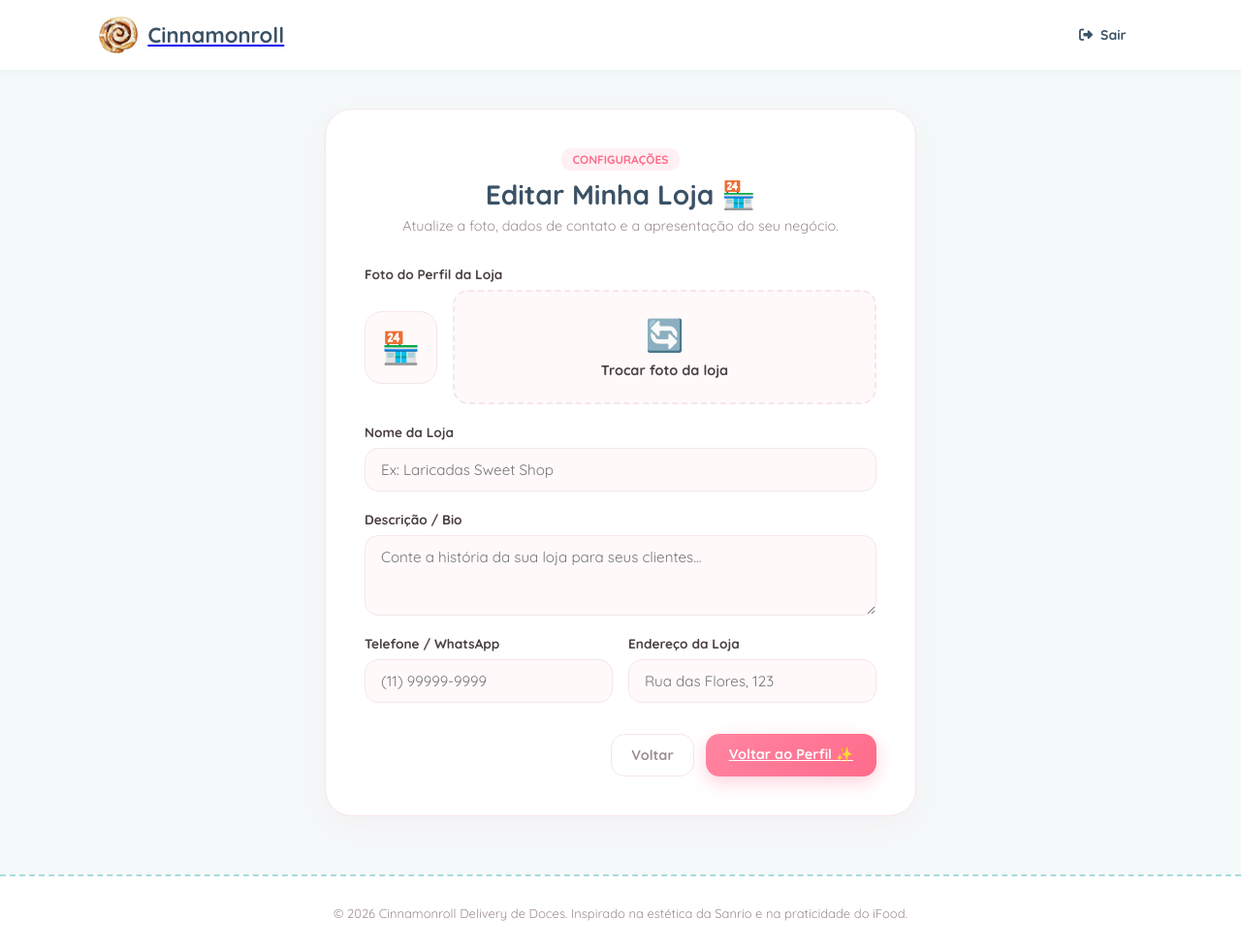
After one commit to laura1050santos/Cinnamonroll, a Django app: page /vendedor/loja/editar/ in a window 1280 px wide. The commit adds this page. Shown: the whole page at 97% size. Run offline with Django 5.2, Linux system fonts and the light colour scheme; a user stored in the database is signed in; data comes from the database, SQL or seed files in the repository; both versions use the stored data as it was after the commit; data that the repository does not hold is empty.

Commit message:
botoes do perfil vendedor funcionando

```diff
--- /dev/null
+++ b/core/templates/core/editarloja.html
@@ -0,0 +1,70 @@
+{% extends 'core/base.html' %}
+{% load static %}
+
+{% block head %}
+<link rel="stylesheet" href="{% static 'loja_forms.css' %}">
+{% endblock %}
+
+{% block content %}
+<div class="form-container">
+
+    <div class="form-card">
+        <div class="form-header">
+            <span class="form-badge">Configurações</span>
+            <h2>Editar Minha Loja 🏪</h2>
+            <p>Atualize a foto, dados de contato e a apresentação do seu negócio.</p>
+        </div>
+
+        <form method="POST" enctype="multipart/form-data" class="form-conteudo">
+            {% csrf_token %}
+
+            <!-- Foto Atual + Troca -->
+            <div class="input-grupo">
+                <label>Foto do Perfil da Loja</label>
+                <div class="preview-foto-loja">
+                    {% if perfil.foto %}
+                        <img src="{{ perfil.foto.url }}" alt="Foto Atual" id="foto-preview">
+                    {% else %}
+                        <div class="foto-placeholder-preview">🏪</div>
+                    {% endif %}
+
+                    <div class="upload-box flex-1">
+                        <input type="file" id="foto" name="foto" accept="image/*">
+                        <div class="upload-conteudo compact">
+                            <span class="upload-icon">🔄</span>
+                            <p>Trocar foto da loja</p>
+                        </div>
+                    </div>
+                </div>
+            </div>
+
+            <div class="input-grupo">
+                <label for="nome_loja">Nome da Loja</label>
+                <input type="text" id="nome_loja" name="nome_loja" value="{{ perfil.nome_loja|default:'' }}" placeholder="Ex: Laricadas Sweet Shop" required>
+            </div>
+
+            <div class="input-grupo">
+                <label for="descricao_loja">Descrição / Bio</label>
+                <textarea id="descricao_loja" name="descricao_loja" rows="3" placeholder="Conte a história da sua loja para seus clientes...">{{ perfil.descricao_loja|default:'' }}</textarea>
+            </div>
+
+            <div class="input-grid-2">
+                <div class="input-grupo">
+                    <label for="telefone">Telefone / WhatsApp</label>
+                    <input type="text" id="telefone" name="telefone" value="{{ perfil.telefone|default:'' }}" placeholder="(11) 99999-9999">
+                </div>
+
+                <div class="input-grupo">
+                    <label for="endereco">Endereço da Loja</label>
+                    <input type="text" id="endereco" name="endereco" value="{{ perfil.endereco|default:'' }}" placeholder="Rua das Flores, 123">
+                </div>
+            </div>
+
+            <div class="form-acoes">
+                <a href="{% url 'perfil_vendedor' %}" class="btn-cancelar">Voltar</a>
+<a href="{% url 'perfil_vendedor' %}" class="btn-salvar">Voltar ao Perfil ✨</a>            </div>
+        </form>
+    </div>
+
+</div>
+{% endblock %}
--- a/core/templates/core/perfilVendedor.html
+++ b/core/templates/core/perfilVendedor.html
@@ -67,7 +67,7 @@
 
             </div>
 
-            <a href="{% url 'cadastro_loja' %}" class="botao-editar">
+            <a href="{% url 'editar_loja' %}" class="botao-editar">
                 ✏️ Editar loja
             </a>
 
@@ -90,7 +90,7 @@
             </div>
 
             <!-- Vamos conectar esse botão depois -->
-            <a href="#" class="botao-adicionar">
+            <a href="{% url 'cadastrar_produto' %}" class="botao-adicionar">
                 + Cadastrar produto
             </a>
 
@@ -166,7 +166,7 @@
                     Cadastre seu primeiro produto para começar a vender.
                 </p>
 
-                <a href="#" class="botao-adicionar">
+            <a href="{% url 'cadastrar_produto' %}" class="botao-adicionar">
                     + Cadastrar primeiro produto
                 </a>
 
--- a/core/urls.py
+++ b/core/urls.py
@@ -1,6 +1,8 @@
 from django.urls import path
 from .views import *
 from django.contrib.auth import views as auth_views
+
+from core import views
 
 urlpatterns = [
     path('', homepage, name='homepage'),
@@ -63,4 +65,9 @@ urlpatterns = [
     ),
 
     path('pedido/', pedido, name='pedido'),
+
+    path('vendedor/produto/cadastrar/', views.cadastrar_produto, name='cadastrar_produto'),
+    path('vendedor/loja/editar/', views.editar_loja, name='editar_loja'),
+    path('loja/<int:loja_id>/', views.consultar_loja, name='consultar_loja'),
+    path('vendedor/perfil/', views.perfil_vendedor, name='perfil_vendedor'),
 ]
--- a/core/views.py
+++ b/core/views.py
@@ -341,6 +341,83 @@ def adicionar_carrinho(request, id):
 
     return redirect('carrinho')
 
+#cadastro de produtos pelo vendedor
+
+@login_required
+def cadastrar_produto(request):
+    perfil, created = Perfil.objects.get_or_create(usuario=request.user)
+
+    if perfil.tipo != "VENDEDOR":
+        return redirect('homepage')
+
+    if request.method == 'POST':
+        nome = request.POST.get('nome')
+        descricao = request.POST.get('descricao')
+        preco = request.POST.get('preco')
+        estoque = request.POST.get('estoque')
+        imagem = request.FILES.get('imagem')
+
+        # Cria o produto relacionando ao vendedor (perfil)
+        Produto.objects.create(
+            vendedor=perfil,
+            nome=nome,
+            descricao=descricao,
+            preco=preco,
+            estoque=estoque,
+            imagem=imagem
+        )
+        return redirect('perfil_vendedor')
+
+    return render(request, 'core/cadastrarProdutos.html')
+
+@login_required
+def editar_loja(request):
+    perfil, _ = Perfil.objects.get_or_create(usuario=request.user)
+
+    if request.method == 'POST':
+        perfil.nome_loja = request.POST.get('nome_loja')
+        perfil.descricao_loja = request.POST.get('descricao_loja')
+        perfil.telefone = request.POST.get('telefone')
+        perfil.endereco = request.POST.get('endereco')
+
+        # Atualiza a foto somente se o usuário tiver selecionado um novo arquivo
+        if request.FILES.get('foto'):
+            perfil.foto = request.FILES.get('foto')
+
+        perfil.save()
+        return redirect('perfil_vendedor')
+
+    return render(request, 'core/editarloja.html', {'perfil': perfil})
+
+def consultar_loja(request, loja_id):
+    loja = get_object_or_404(Perfil, pk=loja_id)
+    produtos = loja.produtos.all()
+
+    return render(request, 'core/minhaloja.html', {
+        'loja': loja,
+        'produtos': produtos
+    })
+
+@login_required
+def perfil_vendedor(request):
+    # Busca o perfil vinculado ao usuário logado
+    perfil, created = Perfil.objects.get_or_create(
+        usuario=request.user,
+        defaults={'tipo': 'VENDEDOR'}  # Caso não exista, define como VENDEDOR
+    )
+
+    # Verifica se o tipo é diferente de VENDEDOR (em maiúsculo!)
+    if perfil.tipo != "VENDEDOR":
+        return redirect('homepage')
+
+    # Busca os produtos onde o campo vendedor é o perfil atual
+    produtos = perfil.produtos.all()
+
+    return render(request, 'core/perfilVendedor.html', {
+        'perfil': perfil,
+        'produtos': produtos
+    })
+
 def sair(request):
     logout(request)
     return redirect('homepage')
--- /dev/null
+++ b/static/loja_forms.css
@@ -0,0 +1,419 @@
+/* ==========================================
+   LOJA, PERFIL & FORMULÁRIOS (SOFT PASTELS)
+   ========================================== */
+
+:root {
+    --primary: #FF85A1;
+    --primary-hover: #FF6B8B;
+    --bg-light: #FFF9FA;
+    --card-bg: #FFFFFF;
+    --text-main: #4A4044;
+    --text-muted: #9E8E93;
+    --accent-green: #4EBA8A;
+    --border-soft: #F6E6E9;
+    --shadow-soft: 0 10px 30px rgba(255, 133, 161, 0.08);
+}
+
+/* Base Perfil */
+.perfil-vendedor {
+    max-width: 1000px;
+    margin: 40px auto;
+    padding: 0 20px;
+    font-family: 'Plus Jakarta Sans', -apple-system, sans-serif;
+    color: var(--text-main);
+    display: flex;
+    flex-direction: column;
+    gap: 40px;
+}
+
+.loja-cabecalho {
+    background: var(--card-bg);
+    border-radius: 28px;
+    padding: 36px;
+    display: flex;
+    align-items: center;
+    gap: 32px;
+    border: 1px solid var(--border-soft);
+    box-shadow: var(--shadow-soft);
+}
+
+.loja-foto {
+    width: 120px;
+    height: 120px;
+    border-radius: 24px;
+    overflow: hidden;
+    flex-shrink: 0;
+    background-color: var(--bg-light);
+    border: 3px solid #FFFFFF;
+    box-shadow: 0 8px 20px rgba(255, 133, 161, 0.15);
+    display: flex;
+    align-items: center;
+    justify-content: center;
+}
+
+.loja-foto img {
+    width: 100%;
+    height: 100%;
+    object-fit: cover;
+    display: block;
+}
+
+.loja-foto-vazia {
+    font-size: 3rem;
+}
+
+.loja-informacoes {
+    flex: 1;
+    display: flex;
+    flex-direction: column;
+    align-items: flex-start;
+}
+
+.tipo-conta {
+    background: #FFF0F3;
+    color: var(--primary-hover);
+    font-size: 0.75rem;
+    font-weight: 800;
+    padding: 4px 12px;
+    border-radius: 10px;
+    text-transform: uppercase;
+    margin-bottom: 8px;
+}
+
+.loja-informacoes h1 {
+    font-size: 1.8rem;
+    font-weight: 800;
+    margin-bottom: 6px;
+    color: var(--text-main);
+}
+
+.descricao-loja {
+    font-size: 0.95rem;
+    color: var(--text-muted);
+    margin-bottom: 16px;
+    line-height: 1.5;
+}
+
+.informacoes-contato {
+    display: flex;
+    flex-wrap: wrap;
+    gap: 12px;
+}
+
+.informacoes-contato div {
+    display: flex;
+    align-items: center;
+    gap: 6px;
+    background: var(--bg-light);
+    padding: 6px 14px;
+    border-radius: 12px;
+    border: 1px solid var(--border-soft);
+    font-size: 0.85rem;
+    font-weight: 600;
+}
+
+/* Grid de Produtos */
+.produtos-cabecalho h2 {
+    font-size: 1.5rem;
+    font-weight: 800;
+    margin-bottom: 4px;
+}
+
+.produtos-cabecalho p {
+    font-size: 0.9rem;
+    color: var(--text-muted);
+}
+
+.produtos-grid {
+    display: grid;
+    grid-template-columns: repeat(auto-fill, minmax(230px, 1fr));
+    gap: 24px;
+    margin-top: 20px;
+}
+
+.produto-card {
+    background: var(--card-bg);
+    border-radius: 20px;
+    overflow: hidden;
+    border: 1px solid var(--border-soft);
+    box-shadow: var(--shadow-soft);
+    transition: all 0.25s ease;
+    display: flex;
+    flex-direction: column;
+}
+
+.produto-card:hover {
+    transform: translateY(-4px);
+    box-shadow: 0 12px 28px rgba(255, 133, 161, 0.15);
+}
+
+.produto-imagem {
+    width: 100%;
+    height: 160px;
+    background: var(--bg-light);
+    display: flex;
+    align-items: center;
+    justify-content: center;
+}
+
+.produto-imagem img {
+    width: 100%;
+    height: 100%;
+    object-fit: cover;
+}
+
+.produto-sem-imagem {
+    font-size: 2.5rem;
+}
+
+.produto-info {
+    padding: 18px;
+    display: flex;
+    flex-direction: column;
+    flex: 1;
+}
+
+.produto-info h3 {
+    font-size: 1rem;
+    font-weight: 700;
+    margin-bottom: 6px;
+}
+
+.produto-info p {
+    font-size: 0.85rem;
+    color: var(--text-muted);
+    margin-bottom: 16px;
+    line-height: 1.4;
+    flex: 1;
+}
+
+.produto-detalhes {
+    display: flex;
+    justify-content: space-between;
+    align-items: center;
+    padding-top: 12px;
+    border-top: 1px dashed var(--border-soft);
+}
+
+.produto-detalhes strong {
+    font-size: 1.1rem;
+    font-weight: 800;
+    color: var(--accent-green);
+}
+
+.btn-adicionar-carrinho {
+    background: var(--bg-light);
+    color: var(--primary-hover);
+    border: 1.5px solid var(--border-soft);
+    padding: 6px 14px;
+    border-radius: 10px;
+    font-size: 0.85rem;
+    font-weight: 700;
+    cursor: pointer;
+    transition: all 0.2s ease;
+}
+
+.btn-adicionar-carrinho:hover {
+    background: var(--primary-hover);
+    color: #FFF;
+    border-color: var(--primary-hover);
+}
+
+.esgotado {
+    font-size: 0.75rem;
+    color: #E74C3C;
+    background: #FDEDEC;
+    padding: 4px 8px;
+    border-radius: 8px;
+    font-weight: 700;
+}
+
+/* Estilos de Formulario (Cadastrar/Editar) */
+.form-container {
+    max-width: 650px;
+    margin: 40px auto;
+    padding: 0 20px;
+}
+
+.form-card {
+    background: var(--card-bg);
+    border-radius: 28px;
+    padding: 40px;
+    border: 1px solid var(--border-soft);
+    box-shadow: var(--shadow-soft);
+}
+
+.form-header {
+    text-align: center;
+    margin-bottom: 32px;
+}
+
+.form-badge {
+    background: #FFF0F3;
+    color: var(--primary-hover);
+    font-size: 0.75rem;
+    font-weight: 800;
+    padding: 4px 12px;
+    border-radius: 10px;
+    text-transform: uppercase;
+}
+
+.form-header h2 {
+    font-size: 1.75rem;
+    font-weight: 800;
+    margin: 10px 0 6px;
+}
+
+.form-header p {
+    color: var(--text-muted);
+    font-size: 0.9rem;
+}
+
+.form-conteudo {
+    display: flex;
+    flex-direction: column;
+    gap: 20px;
+}
+
+.input-grupo {
+    display: flex;
+    flex-direction: column;
+    gap: 8px;
+}
+
+.input-grid-2 {
+    display: grid;
+    grid-template-columns: 1fr 1fr;
+    gap: 16px;
+}
+
+label {
+    font-size: 0.85rem;
+    font-weight: 700;
+    color: var(--text-main);
+}
+
+input[type="text"],
+input[type="number"],
+textarea {
+    width: 100%;
+    padding: 12px 16px;
+    border-radius: 14px;
+    border: 1.5px solid var(--border-soft);
+    background: var(--bg-light);
+    font-size: 0.95rem;
+    color: var(--text-main);
+    outline: none;
+    transition: all 0.2s ease;
+    box-sizing: border-box;
+}
+
+input:focus, textarea:focus {
+    border-color: var(--primary);
+    background: #FFFFFF;
+    box-shadow: 0 0 0 4px rgba(255, 133, 161, 0.15);
+}
+
+/* Upload Customizado */
+.upload-box {
+    position: relative;
+    border: 2px dashed var(--border-soft);
+    background: var(--bg-light);
+    border-radius: 16px;
+    padding: 24px;
+    text-align: center;
+    cursor: pointer;
+    transition: all 0.2s ease;
+}
+
+.upload-box:hover {
+    border-color: var(--primary);
+    background: #FFF0F3;
+}
+
+.upload-box input[type="file"] {
+    position: absolute;
+    top: 0; left: 0;
+    width: 100%; height: 100%;
+    opacity: 0;
+    cursor: pointer;
+}
+
+.upload-icon { font-size: 2rem; margin-bottom: 8px; display: block; }
+.upload-conteudo p { font-size: 0.9rem; font-weight: 700; color: var(--text-main); margin: 0; }
+.upload-dica { font-size: 0.75rem; color: var(--text-muted); display: block; margin-top: 4px; }
+
+.upload-conteudo.compact {
+    padding: 0;
+}
+
+.preview-foto-loja {
+    display: flex;
+    align-items: center;
+    gap: 16px;
+}
+
+.preview-foto-loja img,
+.foto-placeholder-preview {
+    width: 75px;
+    height: 75px;
+    border-radius: 18px;
+    object-fit: cover;
+    background: var(--bg-light);
+    display: flex;
+    align-items: center;
+    justify-content: center;
+    font-size: 2rem;
+    border: 1px solid var(--border-soft);
+}
+
+.flex-1 { flex: 1; }
+
+/* Botões do Formulário */
+.form-acoes {
+    display: flex;
+    justify-content: flex-end;
+    gap: 12px;
+    margin-top: 12px;
+}
+
+.btn-salvar {
+    background: linear-gradient(135deg, var(--primary), var(--primary-hover));
+    color: #FFF;
+    border: none;
+    padding: 12px 24px;
+    border-radius: 14px;
+    font-weight: 700;
+    font-size: 0.9rem;
+    cursor: pointer;
+    box-shadow: 0 6px 18px rgba(255, 107, 139, 0.3);
+    transition: all 0.2s ease;
+}
+
+.btn-salvar:hover {
+    transform: translateY(-2px);
+    box-shadow: 0 10px 22px rgba(255, 107, 139, 0.4);
+}
+
+.btn-cancelar {
+    background: transparent;
+    color: var(--text-muted);
+    border: 1.5px solid var(--border-soft);
+    padding: 12px 20px;
+    border-radius: 14px;
+    font-weight: 700;
+    font-size: 0.9rem;
+    text-decoration: none;
+    transition: all 0.2s ease;
+}
+
+.btn-cancelar:hover {
+    background: var(--bg-light);
+    color: var(--text-main);
+}
+
+@media (max-width: 600px) {
+    .input-grid-2 { grid-template-columns: 1fr; }
+    .form-card { padding: 24px; }
+    .preview-foto-loja { flex-direction: column; }
+}
```
Also changed, not shown: core/templates/core/cadastrarProdutos.html (added, +64 -0 lines), core/templates/core/minhaLoja.html (added, +94 -0 lines), db.sqlite3, produtos/testefndo.webp (added).
